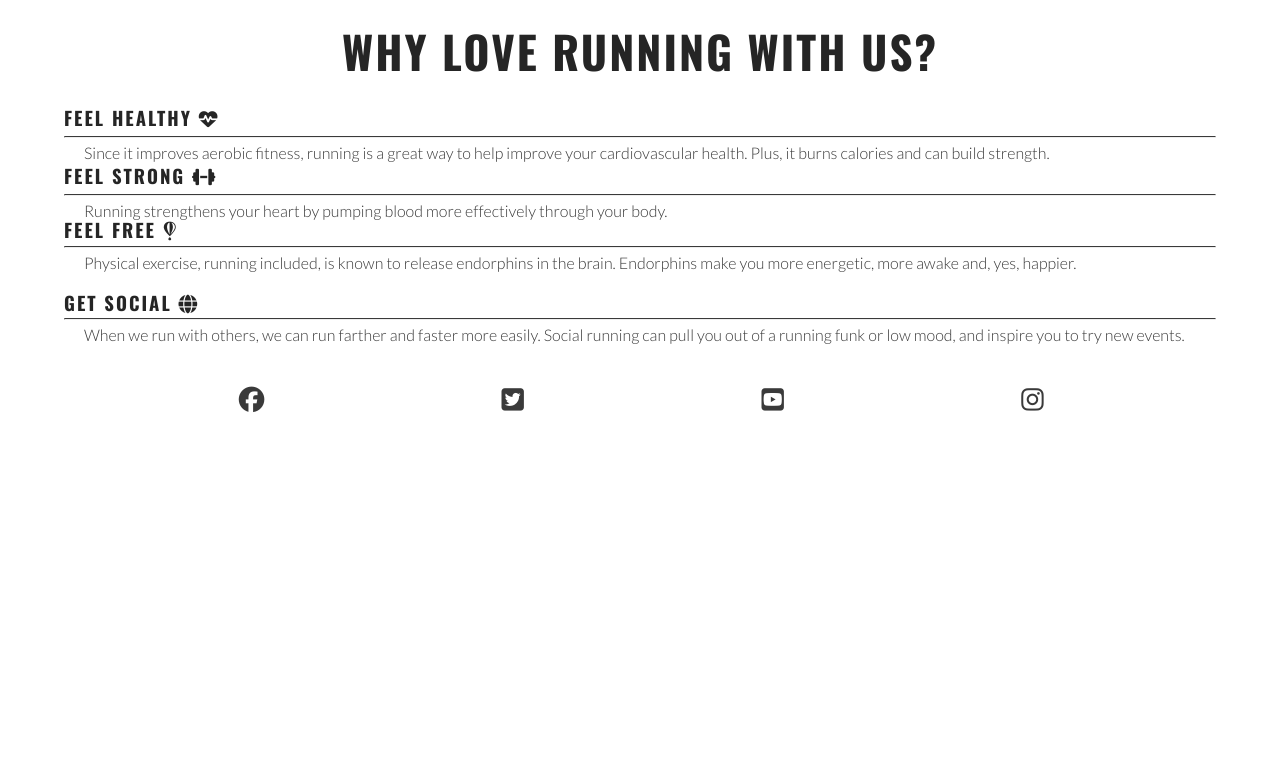
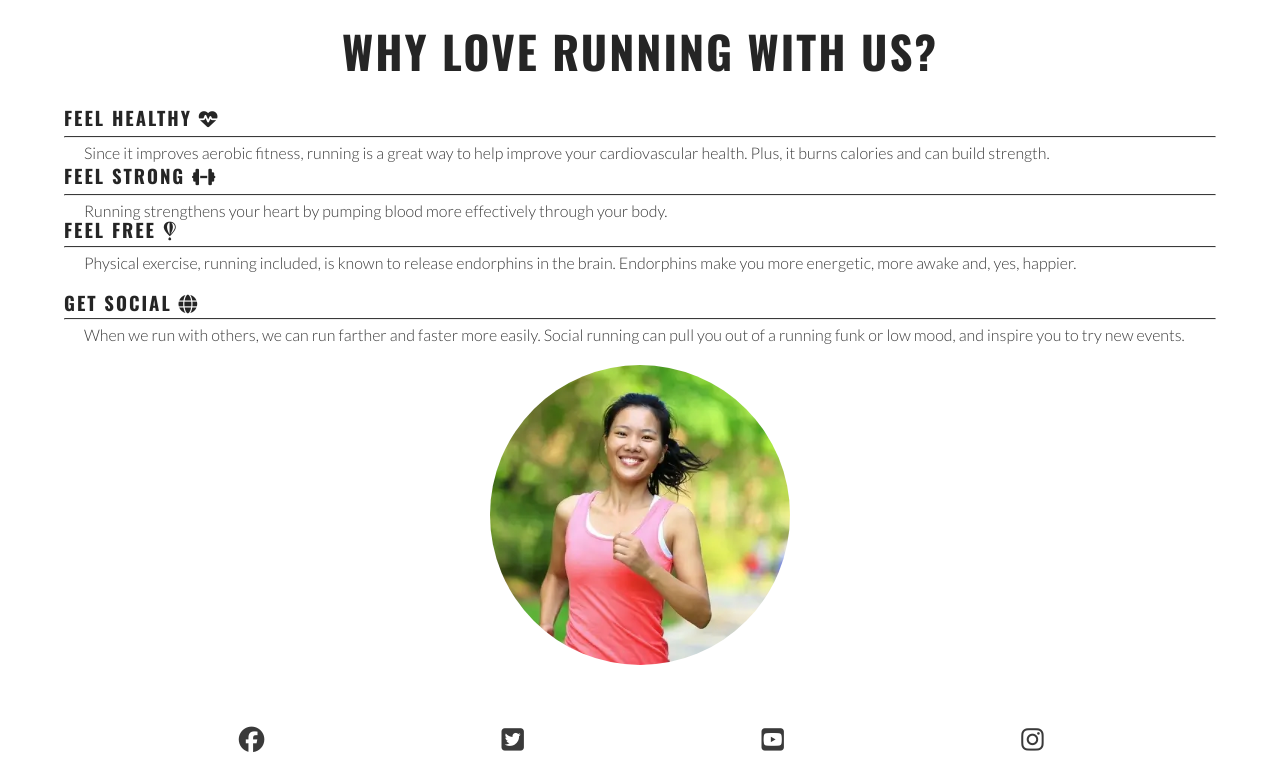
Before and after one commit to Beeden17/love-running, a plain HTML site: page index.html in a window 1280 px wide. Shown: the part 681-1455 px from the top of the page. Before the commit the page ends 1115 px from the top, so only its background shows below. Drawn offline with nearby package versions, Linux system fonts and the light colour scheme.

Commit message:
Add circular image to reasons section

```diff
--- a/assets/css/style.css
+++ b/assets/css/style.css
@@ -121,6 +121,21 @@ main { /* Make main element take up any space to push dow footer */
     border-top: 1px solid #3a3a3a;
     margin: 5px 0;
 }
+#circle-cover-bg {
+    background: url("../images/reasons-image.webp") no-repeat top center / cover;
+    height: 90vw;
+    width: 90vw;
+    margin-bottom: 20px;
+    /* Makes the square photo a cirlce */
+    border-radius: 50%;
+    max-width: 300px;
+    max-height: 300px;
+}
+#benefits-image {
+    display: flex;
+    align-items: center;
+    justify-content: center;
+}
 /* Footer */
 #social-networks {
     text-align: center;
--- a/index.html
+++ b/index.html
@@ -105,6 +105,9 @@
                 mood, and inspire you to try new events.
               </p>
             </div>
+            <div id="benefits-image">
+                <div id="circle-cover-bg"></div>
+            </div>
           </div>
         </div>
       </section>
```
Also changed, not shown: assets/images/reasons-image.webp (added).
